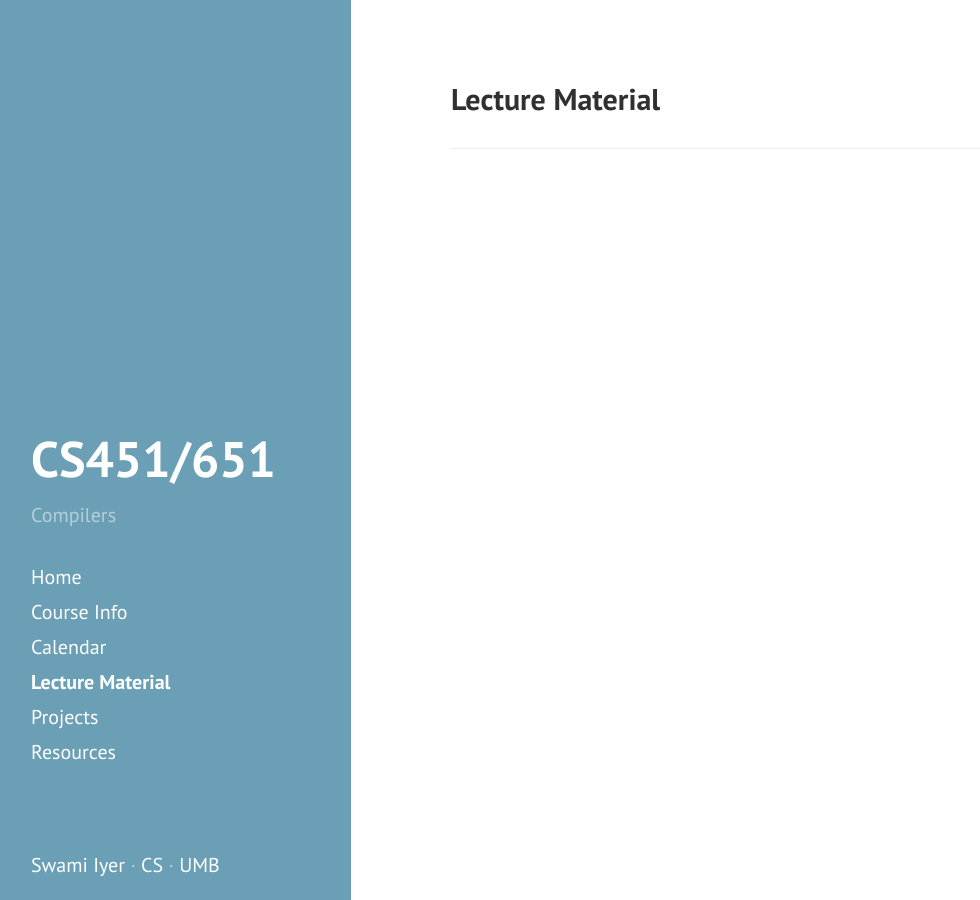
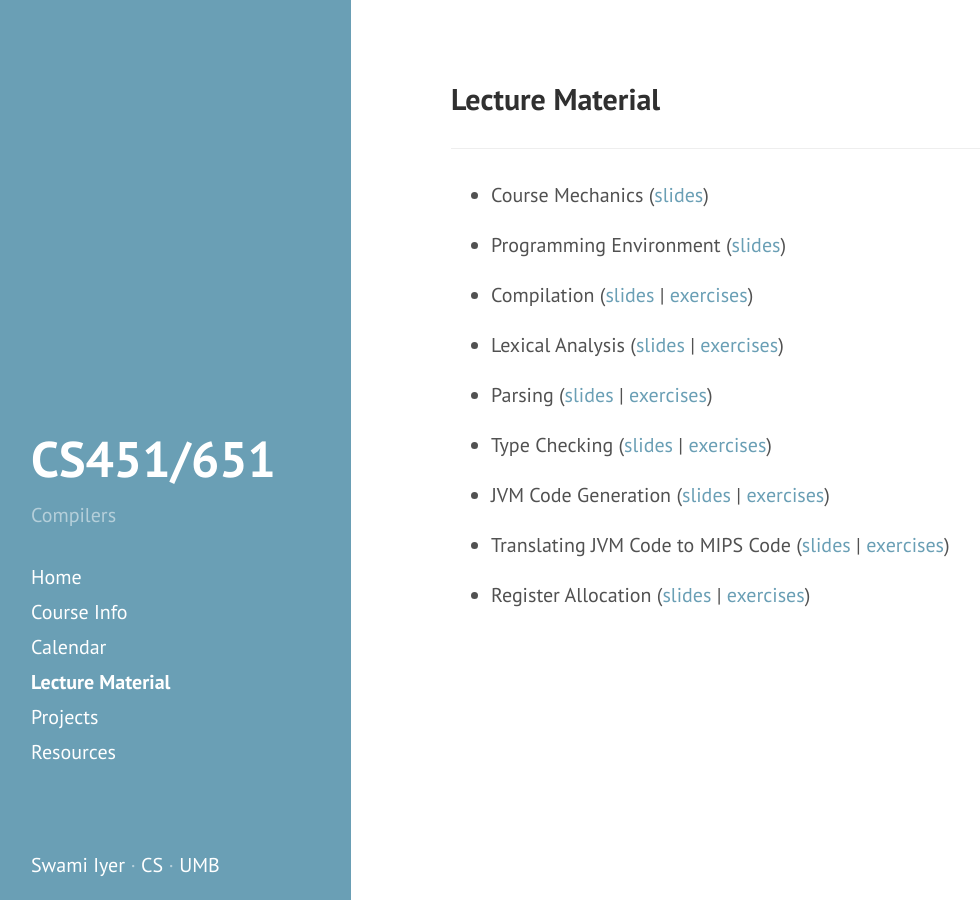
Before and after one commit to swamiiyer/swamiiyer.github.io, a Jekyll site: the page built from _pages/cs451/lecture_material.md, in a window 1280 px wide. Shown: the whole page, without its empty margins (9-989 px from the left). Built offline with Jekyll 4.4.1, drawn with Linux system fonts in a browser that asks for light colours.

Commit message:
fleshed out lecture material page

```diff
--- a/_pages/cs451/lecture_material.md
+++ b/_pages/cs451/lecture_material.md
@@ -4,3 +4,21 @@ layout: cs451_page
 title: Lecture Material
 order: 4
 ---
+
+- Course Mechanics ([slides](/public/cs451/course_mechanics.pdf))
+
+- Programming Environment ([slides](/public/cs451/programming_environment.pdf))
+
+- Compilation ([slides](/public/cs451/compilation.pdf) \| [exercises](/public/cs451/compilation_exercises.pdf))
+
+- Lexical Analysis ([slides](/public/cs451/lexical_analysis.pdf) \| [exercises](/public/cs451/lexical_analysis_exercises.pdf))
+
+- Parsing ([slides](/public/cs451/parsing.pdf) \| [exercises](/public/cs451/parsing_exercises.pdf))
+
+- Type Checking ([slides](/public/cs451/type_checking.pdf) \| [exercises](/public/cs451/type_checking_exercises.pdf))
+
+- JVM Code Generation ([slides](/public/cs451/jvm_codegen.pdf) \| [exercises](/public/cs451/jvm_codegen_exercises.pdf))
+
+- Translating JVM Code to MIPS Code ([slides](/public/cs451/mips_codegen.pdf) \| [exercises](/public/cs451/mips_codegen_exercises.pdf))
+
+- Register Allocation ([slides](/public/cs451/register_allocation.pdf) \| [exercises](/public/cs451/register_allocation_exercises.pdf))
```
